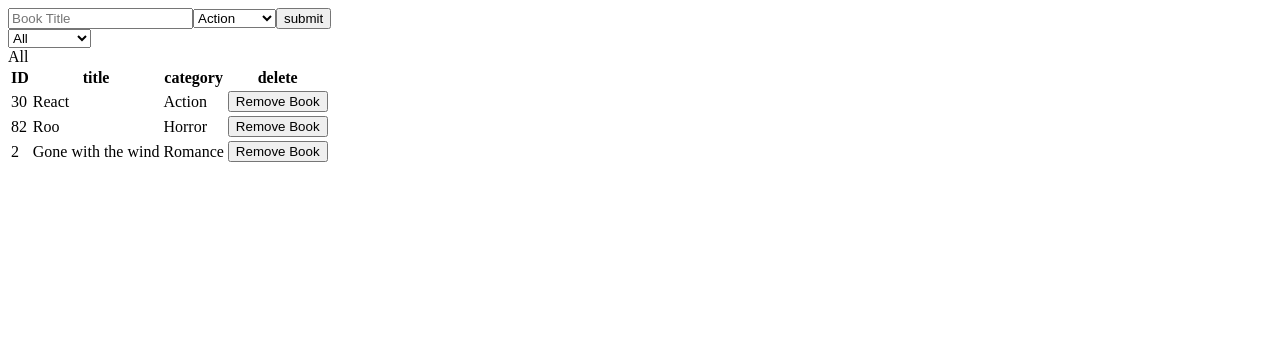
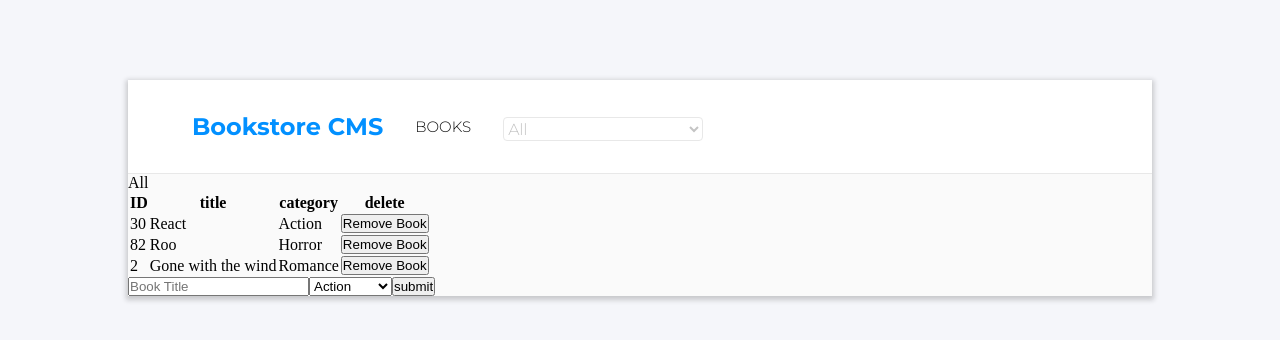
Before and after one commit to Redvanisation/Bookstore, a React (Create React App) app: page / in a window 1280 px wide. Shown: the top 340 px of the page. Built offline with nearby package versions, Linux system fonts and the light colour scheme.

Commit message:
Styling the header

```diff
--- a/src/components/App.js
+++ b/src/components/App.js
@@ -3,9 +3,9 @@ import BookForm from '../containers/BookForm';
 import BookList from '../containers/BookList';
 
 const App = () => (
-  <div>
+  <div className="container">
+    <BookList />
     <BookForm />
-    <BookList />
   </div>
 );
 
--- a/src/components/CategoryFilter.js
+++ b/src/components/CategoryFilter.js
@@ -17,11 +17,17 @@ class CategoryFilter extends Component {
   render() {
     const filters = ['All', ...categories()];
     return (
-      <select onChange={this.handleChange}>
-        {filters.map(item => (
-          <option key={item} value={item}>{item}</option>
-        ))}
-      </select>
+      <div className="navbar">
+        <h2 className="navbar__title">Bookstore CMS</h2>
+        <div className="margin-top">
+          <h3 className="navbar__title2">Books</h3>
+          <select className="selection-box" onChange={this.handleChange}>
+            {filters.map(item => (
+              <option key={item} value={item}>{item}</option>
+            ))}
+          </select>
+        </div>
+      </div>
     );
   }
 }
--- a/src/style/_styles.scss
+++ b/src/style/_styles.scss
@@ -0,0 +1,62 @@
+*,
+html,
+body {
+  padding: 0;
+  margin: 0;
+  box-sizing: border-box;
+}
+
+body {
+  background-color: $color-background;
+}
+
+.container {
+  // border: 1px solid black;
+  width: 80%;
+  margin: 5rem auto;
+  background-color: $color-primary;
+  box-shadow: 0 2px 5px 2px rgba($color-black, .2);
+}
+
+.navbar {
+  background-color: $color-white;
+  padding: 2rem 1rem;
+  display: flex;
+  font-family: $font-montserrat;
+  border-bottom: 1px solid $color-gray-light;
+
+  &__title {
+    color: $color-blue-buttons;
+    margin-right: 2rem;
+    margin-left: 3rem;
+  }
+
+  &__title2 {
+    color: $color-black;
+    font-weight: 300;
+    text-transform: uppercase;
+    font-size: 15px;
+    margin-right: 2rem;
+  }
+
+}
+
+.selection-box {
+  border-radius: 4px;
+  border: 1px solid $color-gray-light;
+  background-color: #fff;
+  font-family: $font-montserrat;
+  font-size: 16px;
+  font-weight: 400;
+  font-stretch: normal;
+  font-style: normal;
+  line-height: normal;
+  letter-spacing: -.15px;
+  color: $color-gray-selections;
+  width: 200px;
+}
+
+.margin-top {
+  display: flex;
+  margin-top: 5px;
+}
--- a/src/style/_variables.scss
+++ b/src/style/_variables.scss
@@ -0,0 +1,16 @@
+// COLOR VARIABLES
+
+$color-background: #f5f6fa;
+$color-primary: #fafafa;
+$color-black: #121212;
+$color-blue-buttons: #0290ff;
+$color-blue-text: #4386bf;
+$color-gray-category: #888888;
+$color-gray-light: #e8e8e8;
+$color-gray-selections: #c4c4c4;
+$color-white: #fff;
+
+// FONTS
+
+$font-roboto: 'Roboto Slab', serif;
+$font-montserrat: 'Montserrat', sans-serif;
--- a/src/style/main.scss
+++ b/src/style/main.scss
@@ -1,2 +1,3 @@
+@import url('https://fonts.googleapis.com/css?family=Montserrat:300,700|Roboto+Slab:300,700&display=swap');
+@import './variables';
 @import './styles';
-@import './variables';
```
